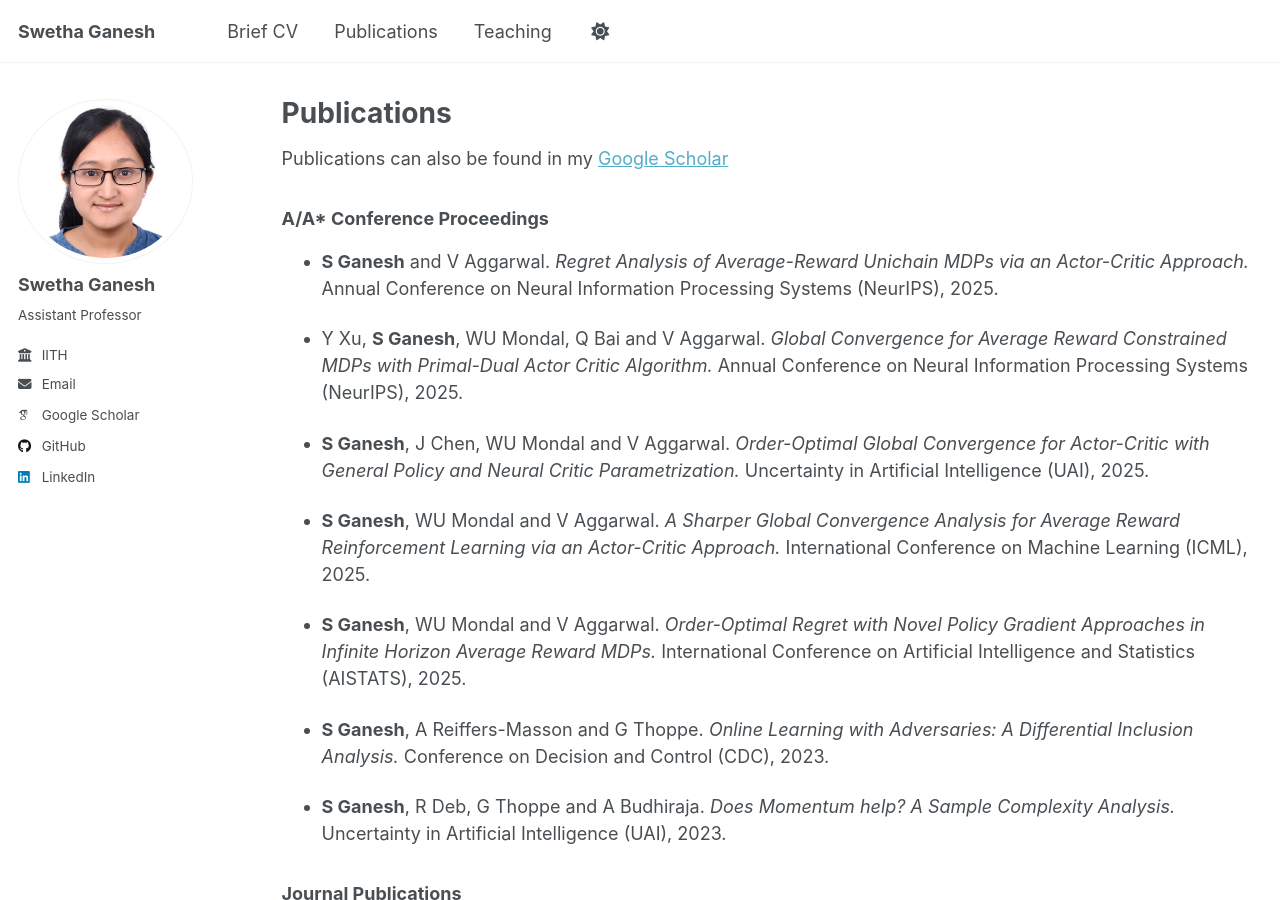
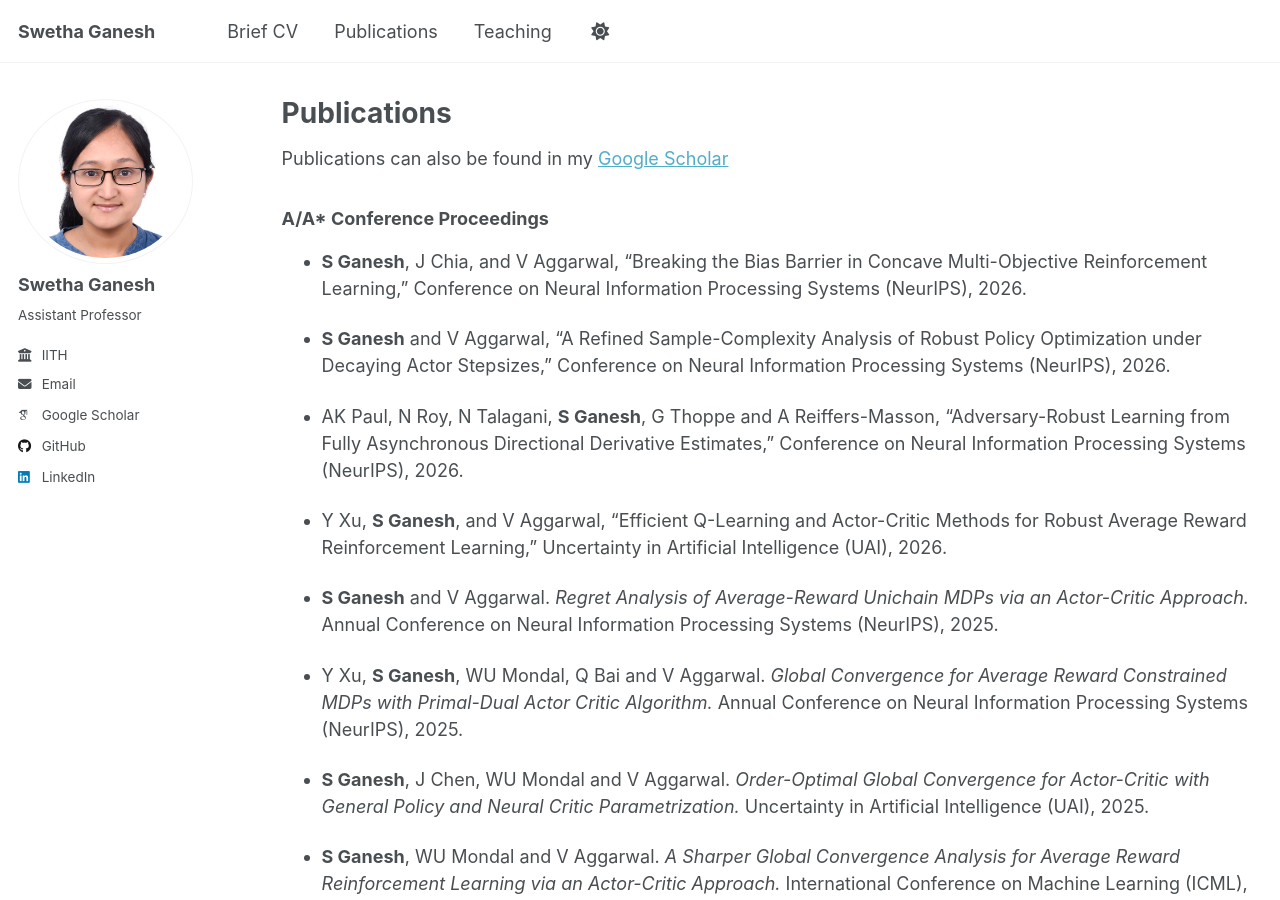
Before and after one commit to swethaganesh17/swethaganesh17.github.io, a Jekyll site: the page built from _pages/publications.md, in a window 1280 px wide and 900 px high. Built offline with Jekyll 4.4.1, drawn with Linux system fonts in a browser that asks for light colours; some web fonts are replaced; a script that is not in the unit is left out.

Commit message:
Update publications list with new entries for 2026
Added new publications for 2026 and updated formatting.

```diff
--- a/_pages/publications.md
+++ b/_pages/publications.md
@@ -8,6 +8,14 @@ author_profile: true
 Publications can also be found in my [Google Scholar](https://scholar.google.com/citations?user=-Crvn3cAAAAJ&hl=en)
 
 ### A/A* Conference Proceedings
+
+- **S Ganesh**, J Chia, and V Aggarwal, "Breaking the Bias Barrier in Concave Multi-Objective Reinforcement Learning," Conference on Neural Information Processing Systems (NeurIPS), 2026.
+
+- **S Ganesh** and V Aggarwal, "A Refined Sample-Complexity Analysis of Robust Policy Optimization under Decaying Actor Stepsizes," Conference on Neural Information Processing Systems (NeurIPS), 2026.
+
+- AK Paul, N Roy, N Talagani, **S Ganesh**, G Thoppe and A Reiffers-Masson, "Adversary-Robust Learning from Fully Asynchronous Directional Derivative Estimates," Conference on Neural Information Processing Systems (NeurIPS), 2026.
+
+- Y Xu, **S Ganesh**, and V Aggarwal, "Efficient Q-Learning and Actor-Critic Methods for Robust Average Reward Reinforcement Learning," Uncertainty in Artificial Intelligence (UAI), 2026.
 
 - **S Ganesh** and V Aggarwal. *Regret Analysis of Average-Reward Unichain MDPs via an Actor-Critic Approach.* Annual Conference on Neural Information Processing Systems (NeurIPS), 2025.
 
```
